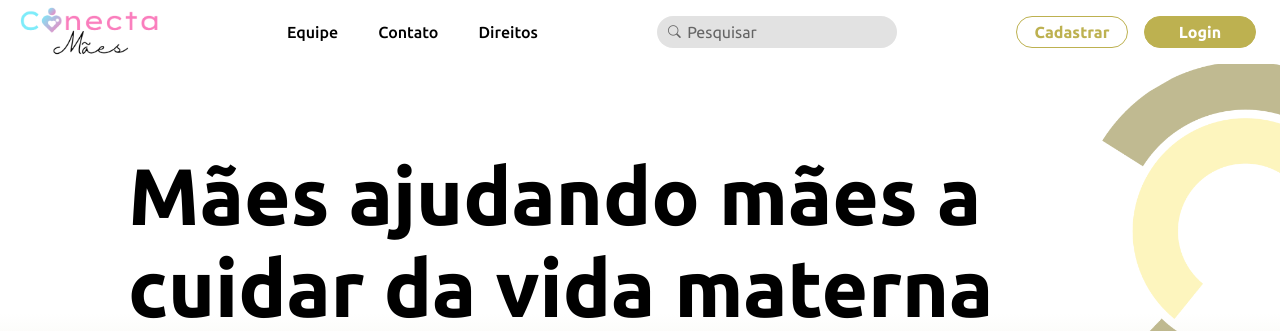
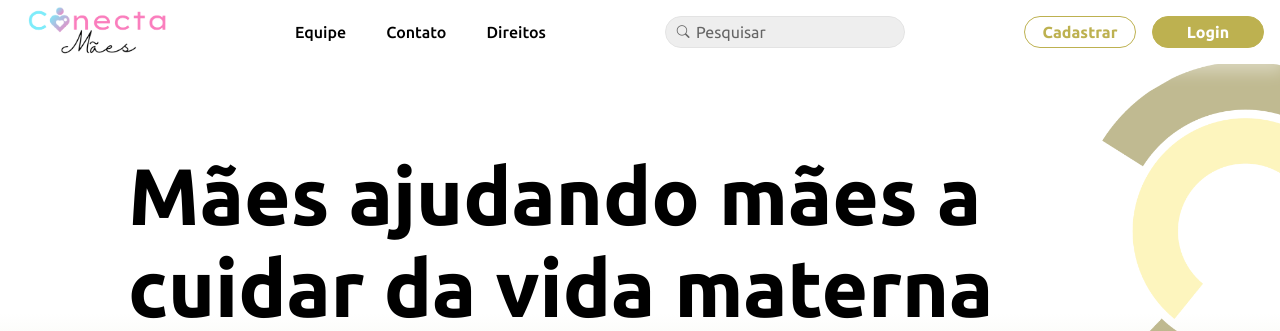
Before and after one commit to RenanFelliphe/ConectaMaes, a PHP site: page / in a window 1280 px wide. Shown: the top 331 px of the page. Run offline with PHP 8.4, Linux system fonts and the light colour scheme.

Commit message:
Options of header with blur

```diff
--- a/styles/style.css
+++ b/styles/style.css
@@ -43,9 +43,12 @@ header{
     justify-content: space-between;
     gap: 1rem;
     height: 4rem;
-    padding: 0.5rem 1.5rem 0.5rem 0.5rem;
-    background-color: var(--whiteColor);
+    padding: 0.5rem 1rem;
     z-index: 1;
+    background: #ffffff66;
+    backdrop-filter: blur(1px);
+    box-shadow: 0 5px 15px 3px #ffffff66;
+    border-bottom: 1px solid #ffffff33;
 }
 
 header img.A-headerLogo{
@@ -65,7 +68,7 @@ header .A-headerLinks h4{
 
 header .A-searchBar{
     display: flex;
-    background-color: #cfcfcf;
+    background-color: #e4e4e4;
     border-radius: 10rem;
     width: 15rem;
     height: 2rem;
@@ -75,6 +78,7 @@ header .A-searchBar{
     opacity: 0.6;
     font-size: 0.8rem;
     color: var(--grayColor);
+    border: 1px solid #d1d1d1;
 }
 
 header .A-searchBarInput{
```
